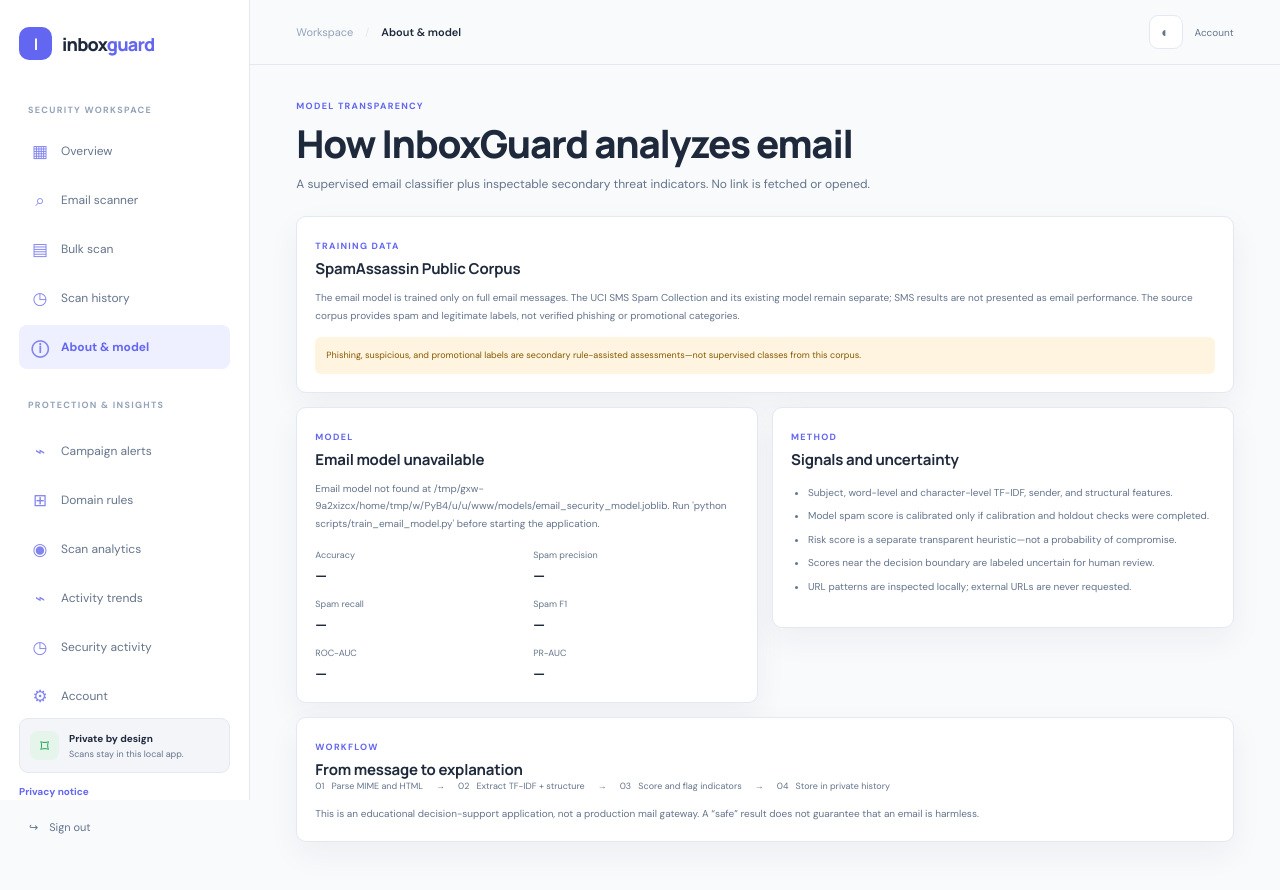
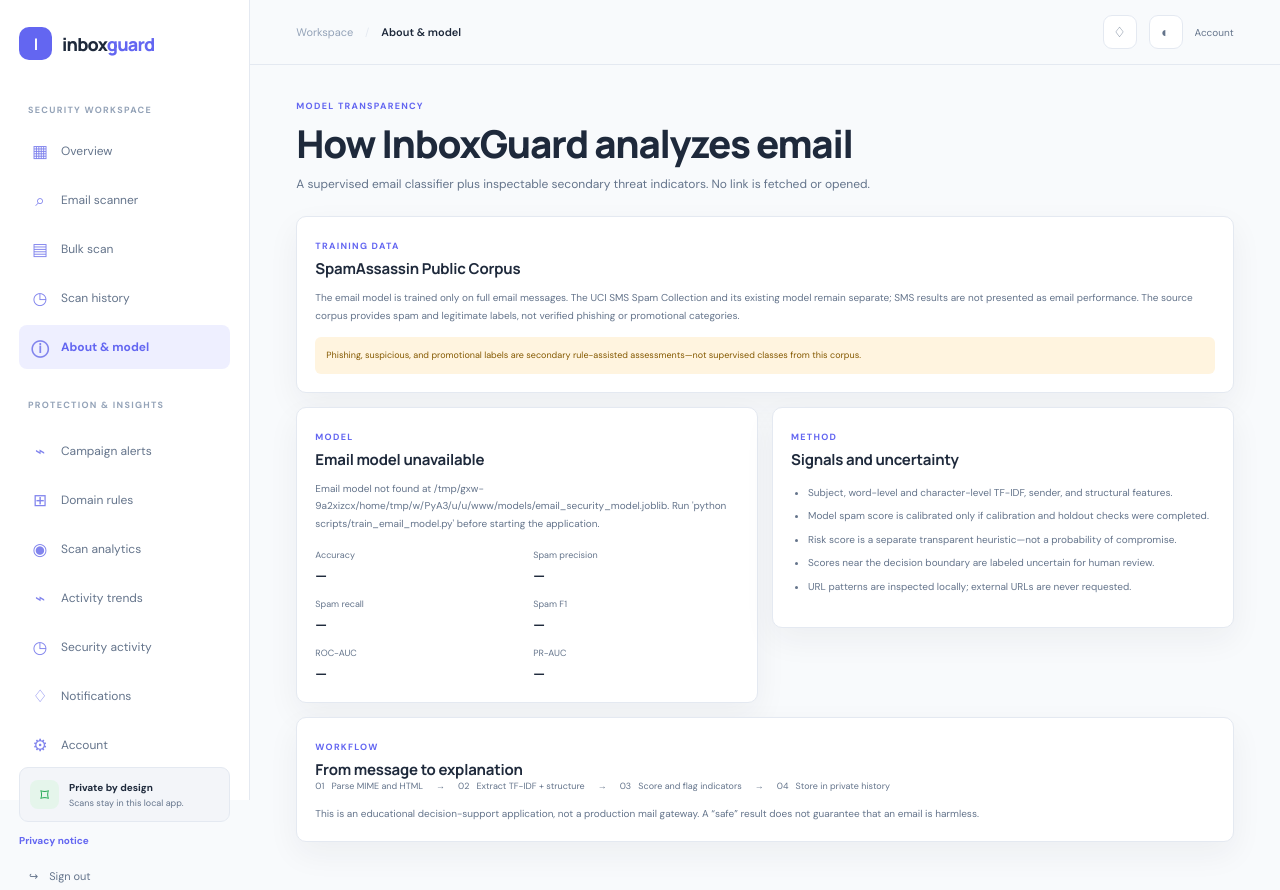
Before and after one commit to varshinickswamy-dot/Email-Spam-Detection, a Flask app: page /about in a window 1280 px wide. Run offline with Flask 3, Linux system fonts and the light colour scheme; the visitor is signed in with stand-in values (Sample User, id 1); tables that the repository leaves empty hold one stand-in row (values such as "Sample post"); data that the repository does not hold is empty; some libraries are stand-ins or nearby versions.

Commit message:
Add notification badges to sidebar and topbar

```diff
--- a/frontend/templates/base.html
+++ b/frontend/templates/base.html
@@ -28,6 +28,7 @@
         <a href="{{ url_for('dashboard') }}#scan-distribution"><span>◉</span> Scan analytics</a>
         <a href="{{ url_for('dashboard') }}#activity-trend"><span>⌁</span> Activity trends</a>
         <a href="{{ url_for('dashboard') }}#security-activity"><span>◷</span> Security activity</a>
+        <a href="{{ url_for('dashboard') }}#notifications"><span>♢</span> Notifications <span id="notification-badge" class="notification-badge" hidden>0</span></a>
         <a href="{{ url_for('account') }}" class="{% if request.endpoint == 'account' %}active{% endif %}"><span>⚙</span> Account</a>
       </nav>
       <div class="sidebar-bottom">
@@ -43,7 +44,7 @@
       <header class="topbar">
         <button class="menu-button" id="menu-toggle" aria-label="Toggle navigation">☰</button>
         <div class="crumb">Workspace <span>/</span> <b>{% block breadcrumb %}Overview{% endblock %}</b></div>
-        <div class="top-actions"><button class="icon-button" id="theme-toggle" aria-label="Toggle color theme" title="Toggle color theme">◐</button><span class="user-chip">Account</span></div>
+        <div class="top-actions"><a class="icon-button notification-top-link" href="{{ url_for('dashboard') }}#notifications" aria-label="Notifications">♢<span id="notification-badge-top" class="notification-badge" hidden>0</span></a><button class="icon-button" id="theme-toggle" aria-label="Toggle color theme" title="Toggle color theme">◐</button><span class="user-chip">Account</span></div>
       </header>
       <div class="content">{% block content %}{% endblock %}</div>
     </main>
@@ -52,7 +53,7 @@
     {% block public_content %}{% endblock %}
   {% endif %}
   <div class="toast" id="toast" role="status" aria-live="polite"></div>
-  <script src="{{ url_for('static', filename='js/security.js') }}?v=20261126-security-activity-v1" defer></script>
+  <script src="{{ url_for('static', filename='js/security.js') }}?v=20261126-notifications-v1" defer></script>
   {% block scripts %}{% endblock %}
 </body>
 </html>
```
